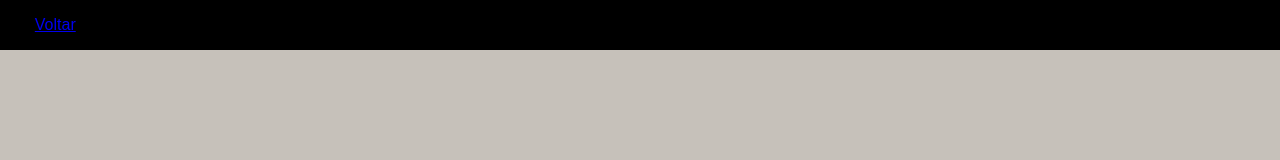
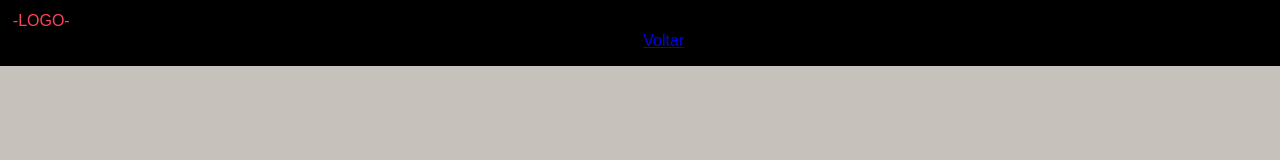
Before and after one commit to Pontgiulia/Valorant, a plain HTML site: page Arsenal.html in a window 1280 px wide. Shown: the top 160 px of the page. Drawn offline with Linux system fonts and the light colour scheme.

Commit message:
div e nav

```diff
--- a/Arsenal.html
+++ b/Arsenal.html
@@ -11,7 +11,12 @@
 </head>
 <body>
     <header>
-        <li><a href="index.html">Voltar</a></li>
+        <div>
+            <h5>-LOGO-</h5>
+        </div>
+        <nav>
+            <li><a href="index.html">Voltar</a></li>
+        </nav>
     </header>
 </body>
 </html>
```
Also changed, not shown: Mapas.html (+6 -1 lines).
